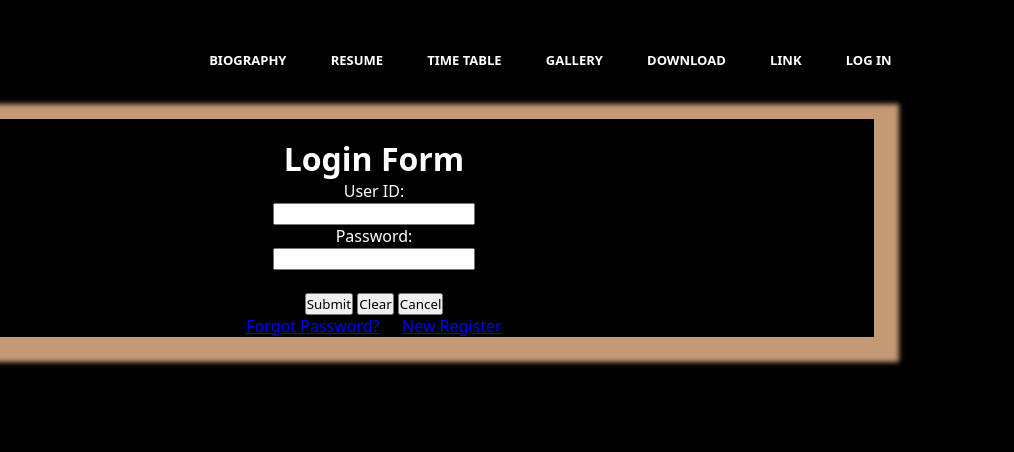
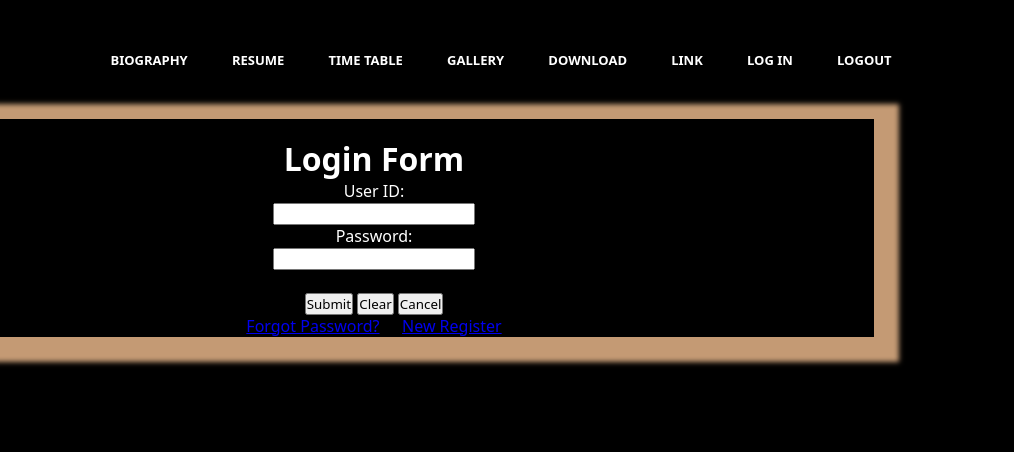
Before and after one commit to afyqalyana/aafeeqalyana.github.io, a plain HTML site: page login.html in a window 1280 px wide. Shown: the top 452 px of the page, 266-1280 px from the left. Drawn offline with Linux system fonts and the light colour scheme.

Commit message:
Update login.html

```diff
--- a/login.html
+++ b/login.html
@@ -48,6 +48,7 @@
             <li><a href="download.html">DOWNLOAD</a></li>
             <li><a href="link.html">LINK</a></li>
             <li><a href="login.html">LOG IN</a></li>
+		<li><a href="logout.html">LOGOUT</a></li>
 
         </nav>
         </ul>
```
